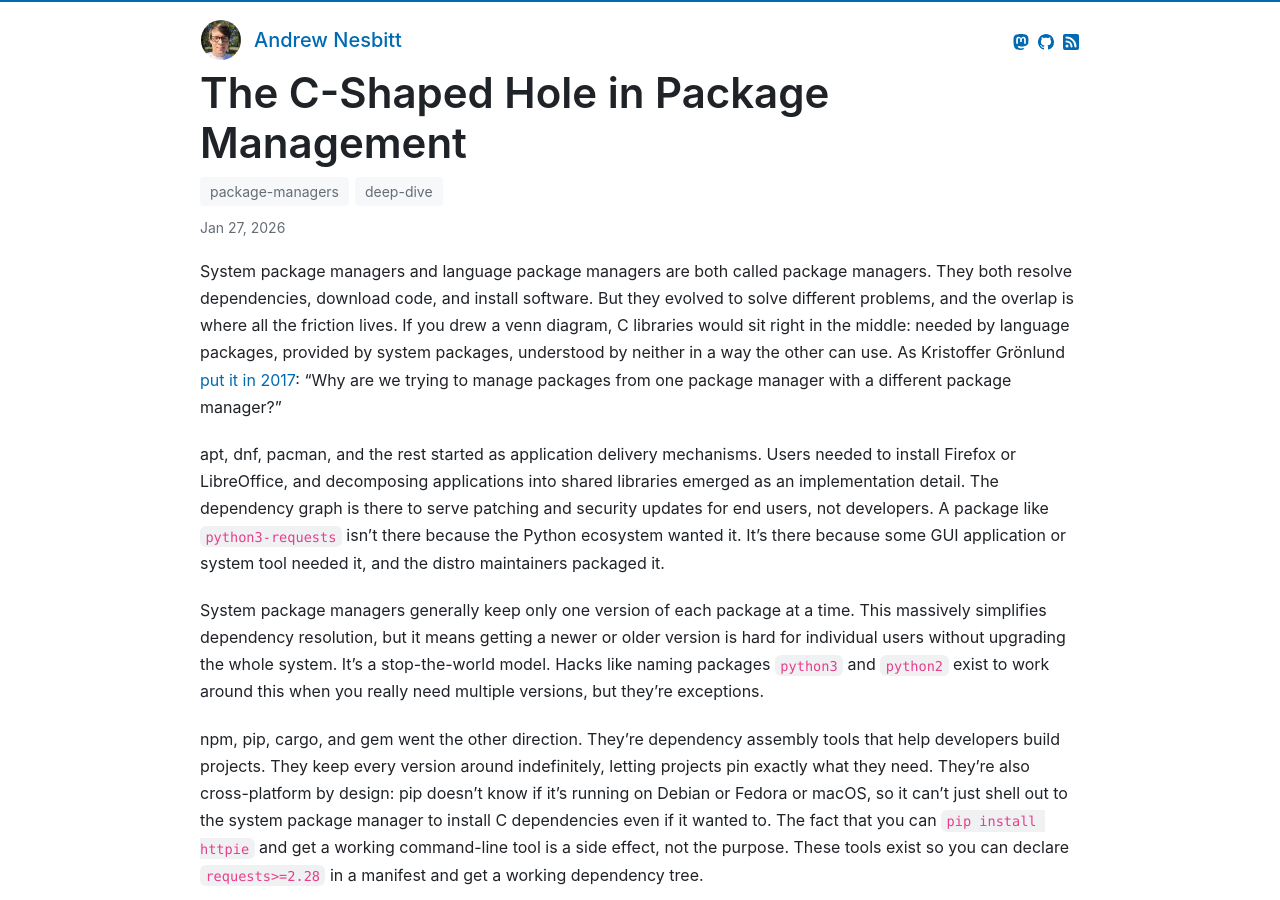
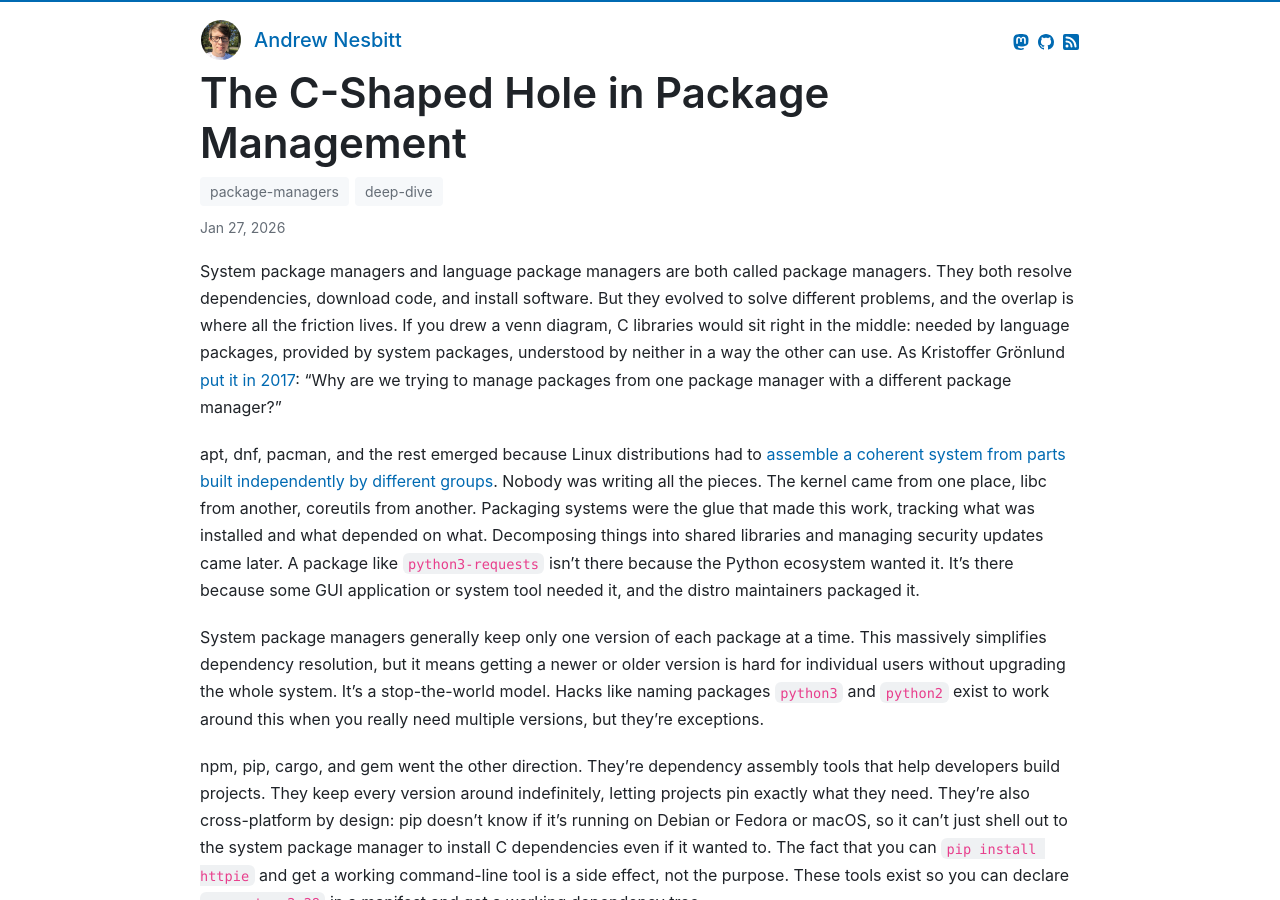
Before and after one commit to andrew/nesbitt.io, a Jekyll site: the page built from _posts/2026-01-27-the-c-shaped-hole-in-package-management.md, in a window 1280 px wide and 900 px high. Built offline with Jekyll 4.4.1, drawn with Linux system fonts in a browser that asks for light colours.

Commit message:
Correct system package manager origin story in c-shaped hole post

```diff
--- a/_posts/2026-01-27-the-c-shaped-hole-in-package-management.md
+++ b/_posts/2026-01-27-the-c-shaped-hole-in-package-management.md
@@ -10,7 +10,7 @@ tags:
 
 System package managers and language package managers are both called package managers. They both resolve dependencies, download code, and install software. But they evolved to solve different problems, and the overlap is where all the friction lives. If you drew a venn diagram, C libraries would sit right in the middle: needed by language packages, provided by system packages, understood by neither in a way the other can use. As Kristoffer Grönlund [put it in 2017](https://lwn.net/Articles/712318/): "Why are we trying to manage packages from one package manager with a different package manager?"
 
-apt, dnf, pacman, and the rest started as application delivery mechanisms. Users needed to install Firefox or LibreOffice, and decomposing applications into shared libraries emerged as an implementation detail. The dependency graph is there to serve patching and security updates for end users, not developers. A package like `python3-requests` isn't there because the Python ecosystem wanted it. It's there because some GUI application or system tool needed it, and the distro maintainers packaged it.
+apt, dnf, pacman, and the rest emerged because Linux distributions had to [assemble a coherent system from parts built independently by different groups](https://utcc.utoronto.ca/~cks/space/blog/unix/PackagingHistory). Nobody was writing all the pieces. The kernel came from one place, libc from another, coreutils from another. Packaging systems were the glue that made this work, tracking what was installed and what depended on what. Decomposing things into shared libraries and managing security updates came later. A package like `python3-requests` isn't there because the Python ecosystem wanted it. It's there because some GUI application or system tool needed it, and the distro maintainers packaged it.
 
 System package managers generally keep only one version of each package at a time. This massively simplifies dependency resolution, but it means getting a newer or older version is hard for individual users without upgrading the whole system. It's a stop-the-world model. Hacks like naming packages `python3` and `python2` exist to work around this when you really need multiple versions, but they're exceptions.
 
```
Also changed, not shown: _data/stats.json (+4 -4 lines).
